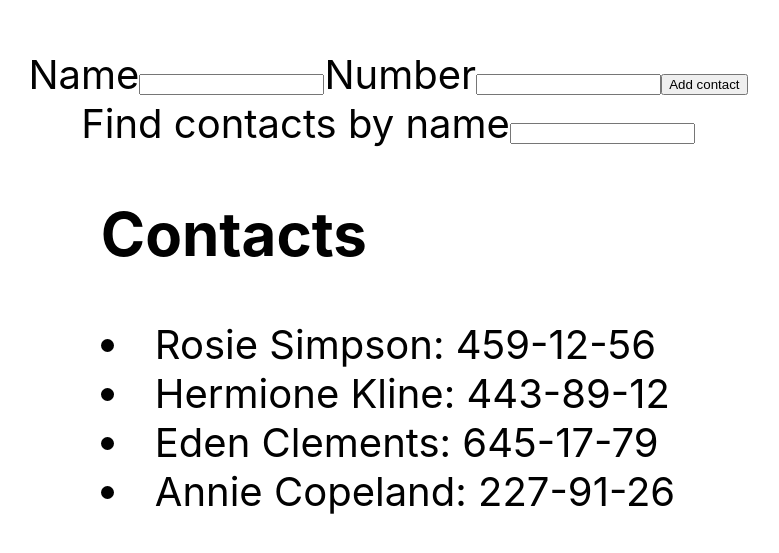
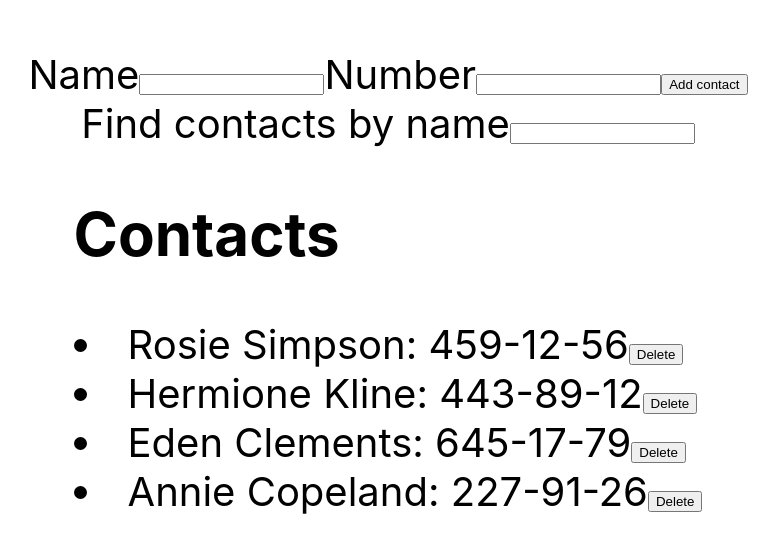
Before and after one commit to roman2789/goit-react-hw-02-phonebook, a React (Create React App) app: page / in a window 1280 px wide. Shown: the part 117-670 px from the top of the page, without its empty margins (252-1031 px from the left). Built offline with nearby package versions, Linux system fonts and the light colour scheme.

Commit message:
add delete button

```diff
--- a/src/components/App.jsx
+++ b/src/components/App.jsx
@@ -44,6 +44,15 @@ export default class App extends Component {
     });
   };
 
+  deleteContactHandle = dataId => {
+    let filterdList = this.state.contacts.filter(
+      contact => contact.id !== dataId
+    );
+    this.setState(prevState => {
+      return { ...prevState, contacts: [...filterdList] };
+    });
+  };
+
   render() {
     return (
       <div
@@ -67,6 +76,7 @@ export default class App extends Component {
         <ContactList
           title="Contacts"
           filteredContacts={this.onFilterContacts()}
+          onClickDeleteContact={this.deleteContactHandle}
         />
       </div>
     );
--- a/src/components/ContactForm/ContactForm.jsx
+++ b/src/components/ContactForm/ContactForm.jsx
@@ -19,11 +19,10 @@ class ContactForm extends Component {
     const name = this.state.name;
     const id = nanoid();
     const number = this.state.number;
-    if (
-      this.props.contacts.find(
-        contact => contact.name.toLowerCase() === name.toLowerCase()
-      )
-    ) {
+    const nameComparison = this.props.contacts.find(
+      contact => contact.name.toLowerCase() === name.toLowerCase()
+    );
+    if (nameComparison) {
       alert(`${name} is already in contacts`);
       return;
     }
--- a/src/components/ContactList/ContactList.jsx
+++ b/src/components/ContactList/ContactList.jsx
@@ -1,10 +1,16 @@
-const ContactList = ({ title, filteredContacts }) => {
+const ContactList = ({ title, filteredContacts, onClickDeleteContact }) => {
   return (
     <div>
       <h2>{title}</h2>
       {filteredContacts.map(contact => (
         <li key={contact.id}>
           <span>{contact.name}</span>: <span>{contact.number}</span>
+          <button
+            type="button"
+            onClick={() => onClickDeleteContact(contact.id)}
+          >
+            Delete
+          </button>
         </li>
       ))}
     </div>
```
